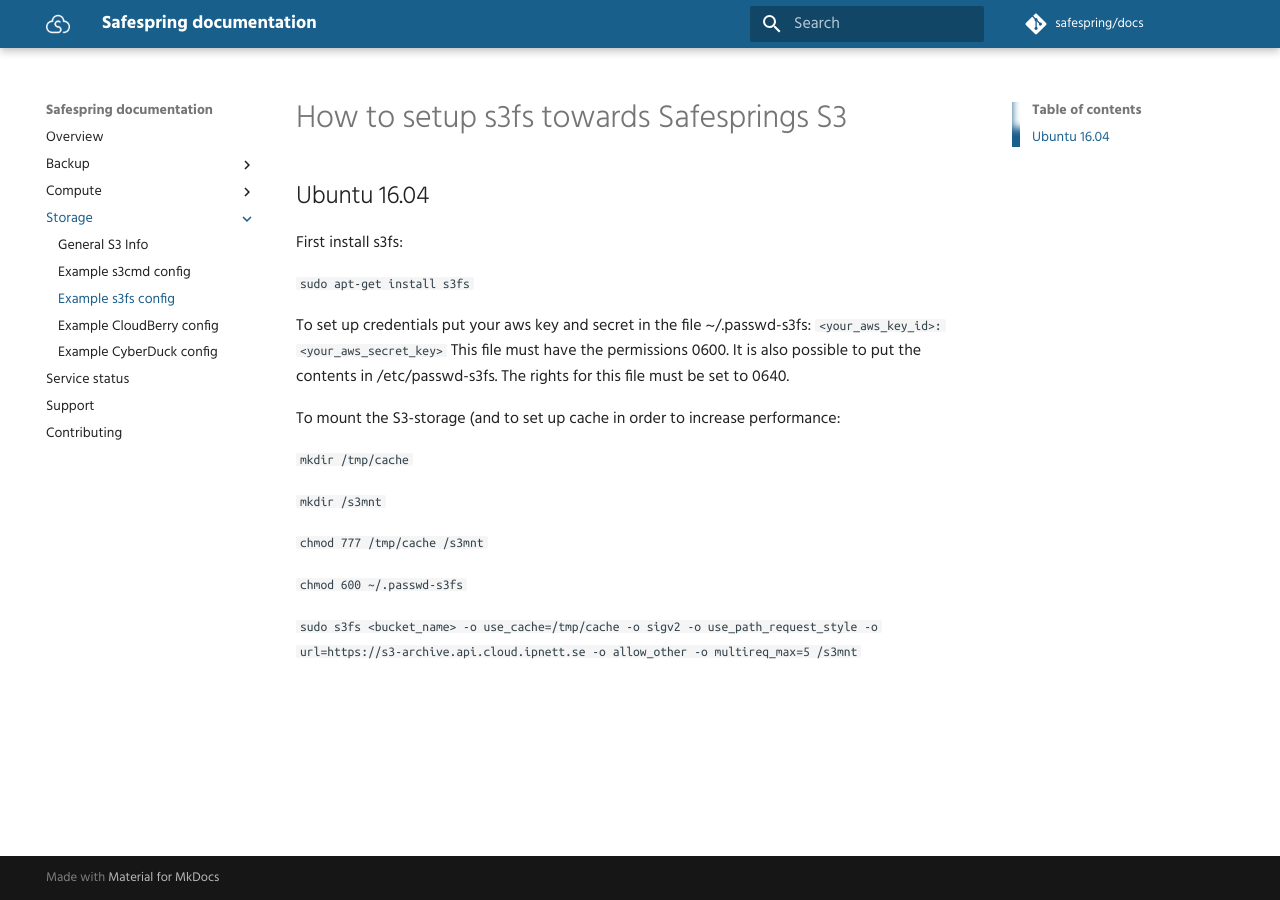
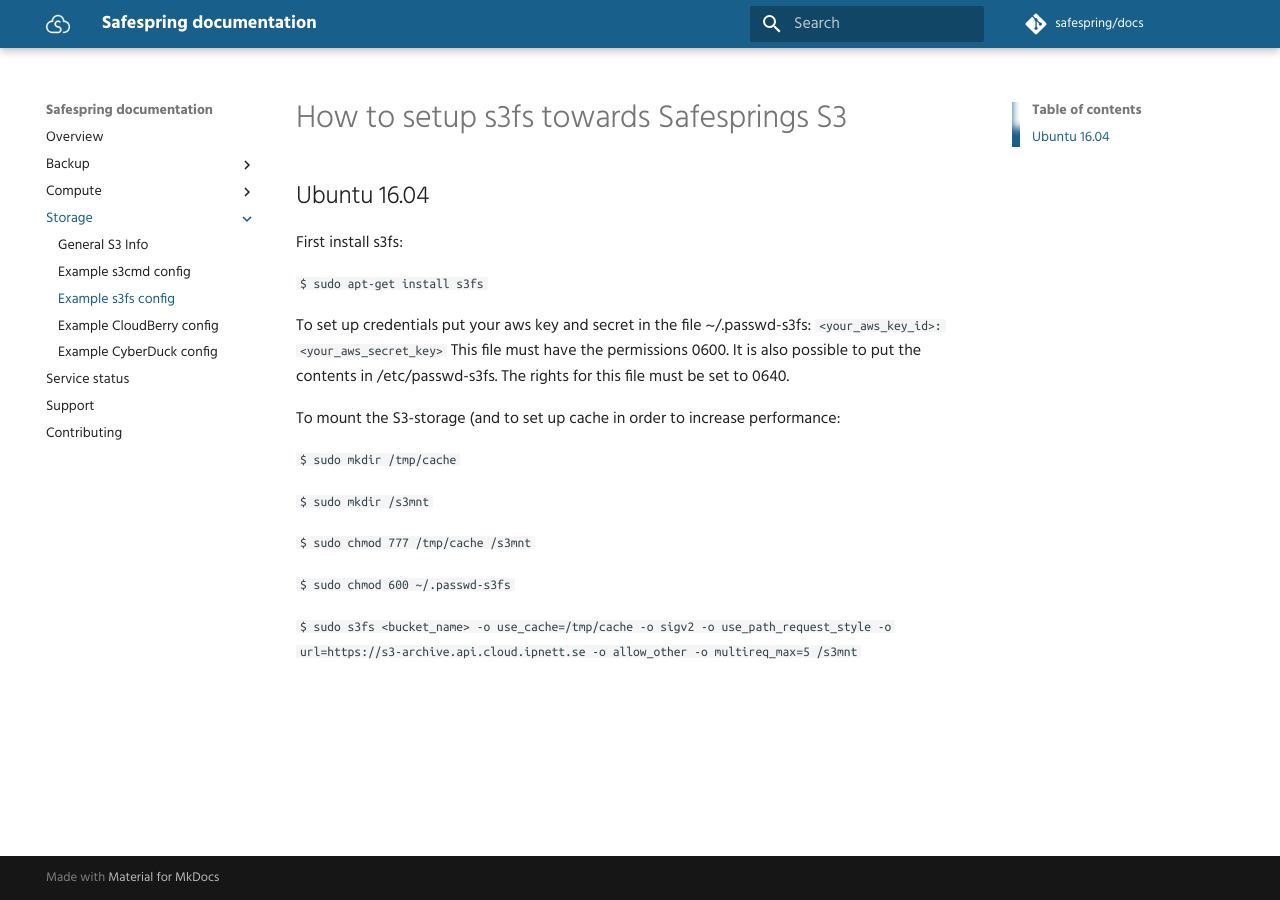
Before and after one commit to safespring/docs, an MkDocs documentation site: the page built from content/storage/s3fs.md, in a window 1280 px wide. Built offline with MkDocs 1.6.1 and Material for MkDocs 9.7.7, drawn with Linux system fonts in a browser that asks for light colours; comment, search, counter and statistics services are not loaded; old or Windows-style settings are respelled for this version of MkDocs.

Commit message:
Minor graphical changes in s3fs.md

```diff
--- a/content/storage/s3fs.md
+++ b/content/storage/s3fs.md
@@ -4,7 +4,7 @@
 
 First install s3fs:
 
-`sudo apt-get install s3fs`
+`$ sudo apt-get install s3fs`
 
 To set up credentials put your aws key and secret in the file ~/.passwd-s3fs:
 `<your_aws_key_id>:<your_aws_secret_key>`
@@ -12,12 +12,12 @@
 
 To mount the S3-storage (and to set up cache in order to increase performance:
 
-`mkdir /tmp/cache`
+`$ sudo mkdir /tmp/cache`
 
-`mkdir /s3mnt`
+`$ sudo mkdir /s3mnt`
 
-`chmod 777 /tmp/cache /s3mnt`
+`$ sudo chmod 777 /tmp/cache /s3mnt`
 
-`chmod 600 ~/.passwd-s3fs`
+`$ sudo chmod 600 ~/.passwd-s3fs`
 
-`sudo s3fs <bucket_name> -o use_cache=/tmp/cache -o sigv2 -o use_path_request_style -o url=https://s3-archive.api.cloud.ipnett.se -o allow_other -o multireq_max=5  /s3mnt`
+`$ sudo s3fs <bucket_name> -o use_cache=/tmp/cache -o sigv2 -o use_path_request_style -o url=https://s3-archive.api.cloud.ipnett.se -o allow_other -o multireq_max=5  /s3mnt`
```
